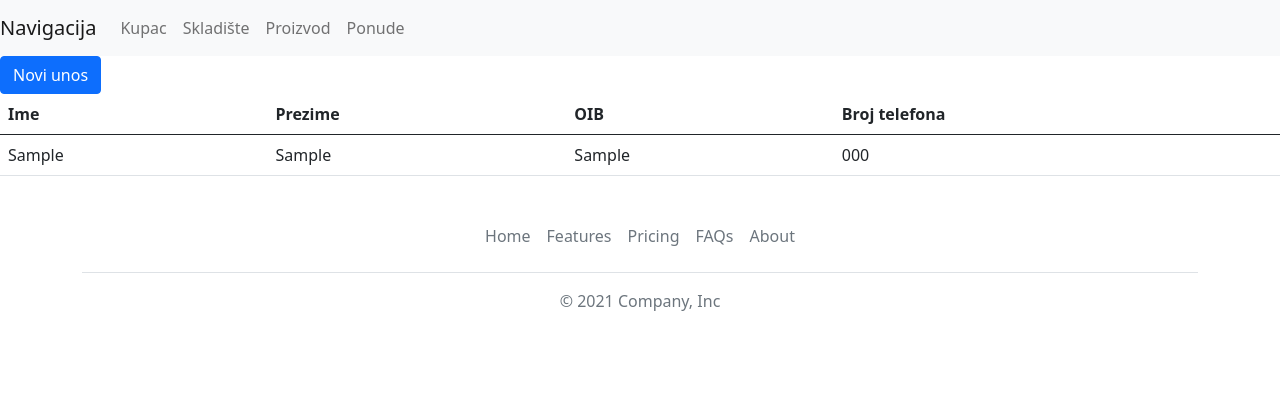
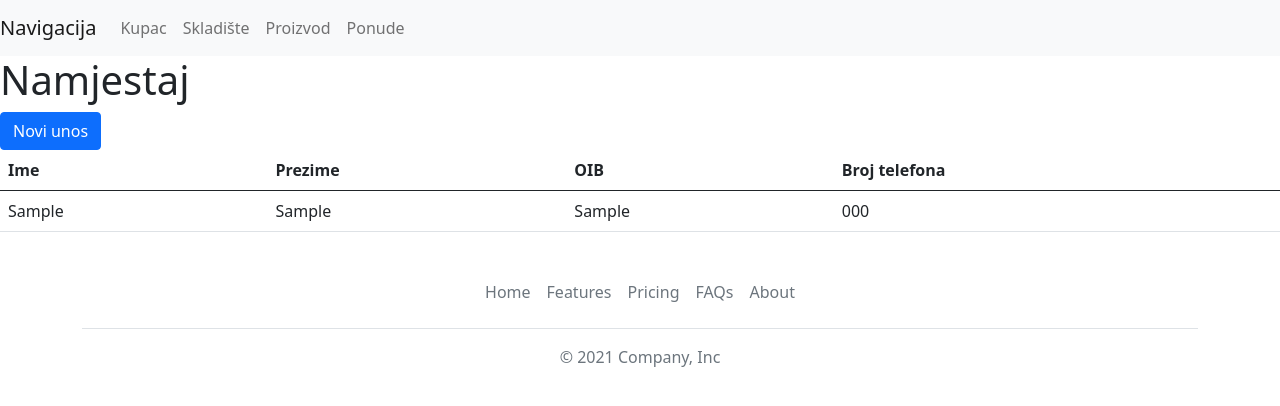
Before and after one commit to TeoZnamenacek/sjiwpprojekt, a PHP site: page / in a window 1280 px wide. Shown: the top 406 px of the page. Run offline with PHP 8.4, Linux system fonts and the light colour scheme; tables that the repository leaves empty or names only in its code hold one stand-in row (values such as "Sample post").

Commit message:
dodali smo h1 naslov

```diff
--- a/public/index.php
+++ b/public/index.php
@@ -35,6 +35,7 @@
 
   </head>
   <body>
+    <h1>Namjestaj</h1>
 
     <!-- Button trigger modal -->
 <button type="button" class="btn btn-primary" data-bs-toggle="modal" data-bs-target="#exampleModal">
```
